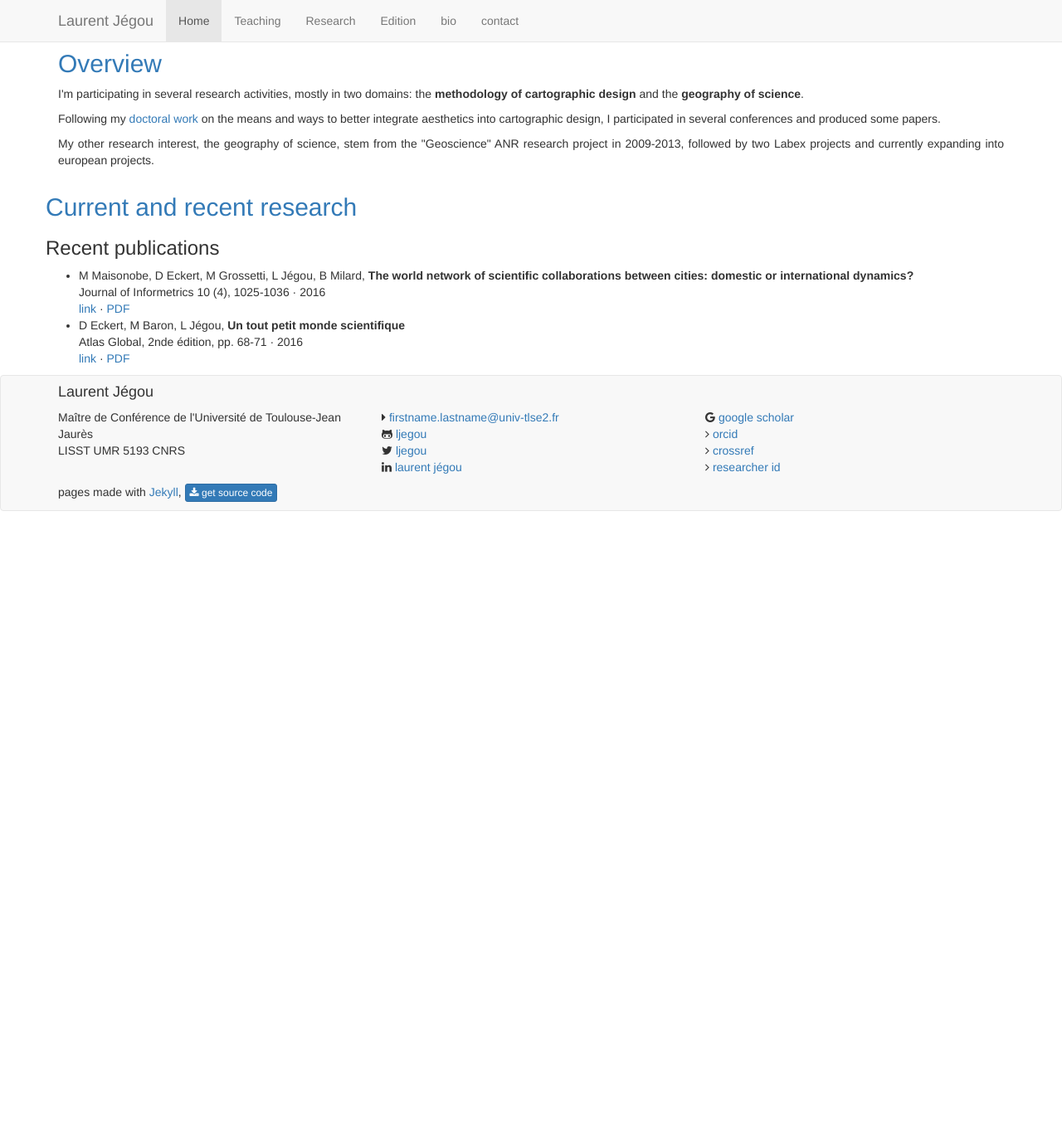
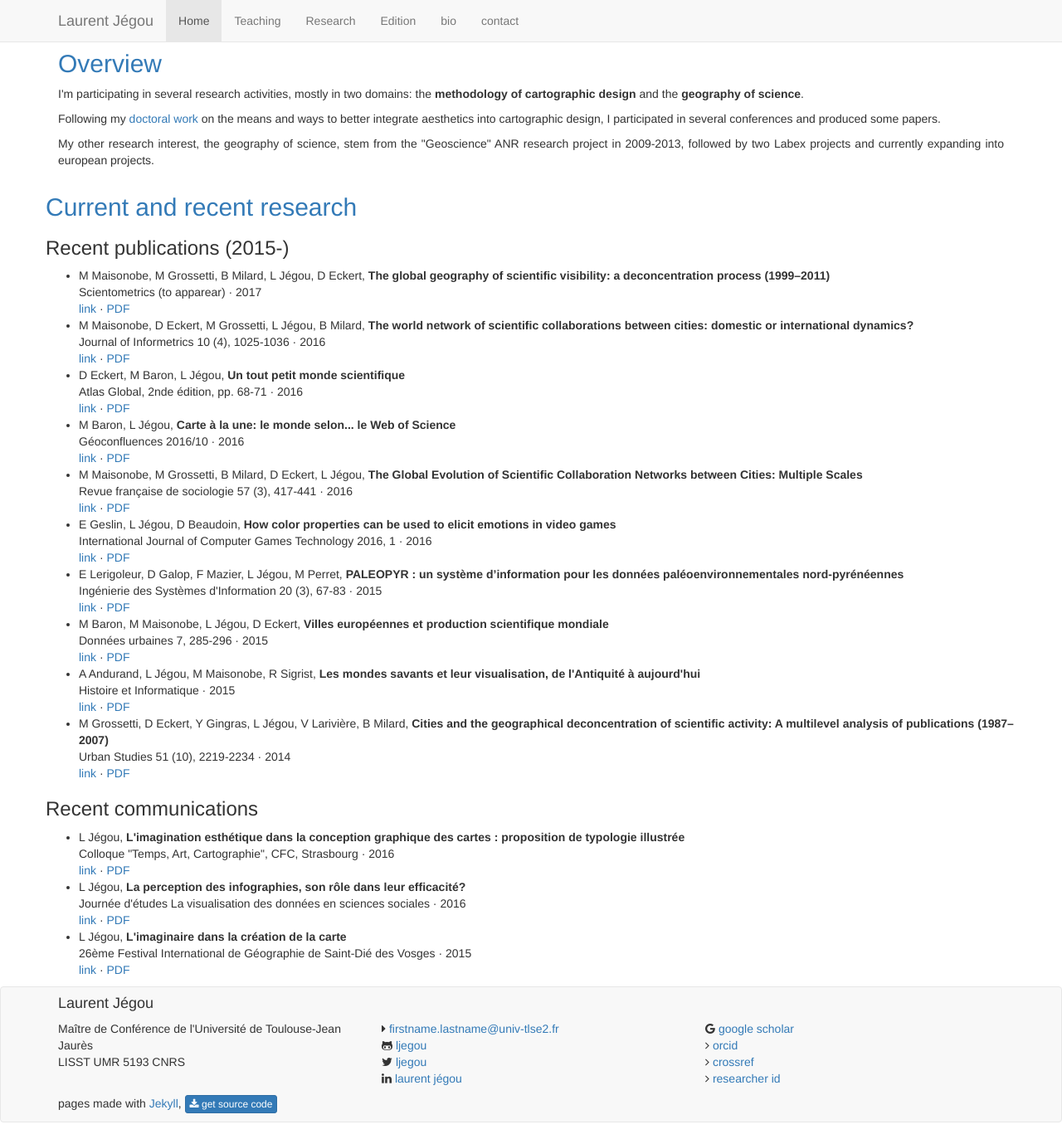
Before and after one commit to ljegou/ljegou.github.io, a Jekyll site: the page research/research.html, which Jekyll copies as it is, in a window 1280 px wide and 1373 px high. Shown: the whole window at 83% size. Built offline with Jekyll 4.4.1, drawn with Linux system fonts in a browser that asks for light colours.

Commit message:
Research

```diff
--- a/index.html
+++ b/index.html
@@ -94,9 +94,10 @@
                 </a>
             </div>
             <div class="col-sm-4">
-                <h4><strong>Edition</strong></h4>
+                <h4><strong>Edition & animation</strong></h4>
                 <p class="text-muted">
                     Co-dir. M@ppemonde journal<br/>
+                    Co-org of In-Terre-Active expo.<br/>
                     &nbsp;
                 </p>
                 <a href="edition/edition.html">
--- a/research/research.html
+++ b/research/research.html
@@ -66,8 +66,13 @@
 
 
 
-<h3>Recent publications</h3>
+<h3>Recent publications (2015-)</h3>
 <ul>
+
+    <li>M Maisonobe, M Grossetti, B Milard, L Jégou, D Eckert, <strong>The global geography of scientific visibility: a deconcentration process (1999–2011)</strong><br/>
+    Scientometrics (to apparear)&nbsp;&middot;&nbsp;2017<br/>
+	<a href="">link</a>&nbsp;&middot;&nbsp;<a href="">PDF</a>
+    </li>
 
     <li>M Maisonobe, D Eckert, M Grossetti, L Jégou, B Milard, <strong>The world network of scientific collaborations between cities: domestic or international dynamics?</strong><br/>
     Journal of Informetrics 10 (4), 1025-1036&nbsp;&middot;&nbsp;2016<br/>
@@ -77,6 +82,61 @@
     <li>D Eckert, M Baron, L Jégou, <strong>Un tout petit monde scientifique</strong><br/>
     Atlas Global, 2nde édition, pp. 68-71&nbsp;&middot;&nbsp;2016<br/>
 	<a href="https://hal.archives-ouvertes.fr/hal-01383155/">link</a>&nbsp;&middot;&nbsp;<a href="">PDF</a>
+    </li>
+
+    <li>M Baron, L Jégou, <strong>Carte à la une: le monde selon... le Web of Science</strong><br/>
+    Géoconfluences 2016/10&nbsp;&middot;&nbsp;2016<br/>
+	<a href="http://geoconfluences.ens-lyon.fr/informations-scientifiques/a-la-une/carte-a-la-une/carte-a-la-une-le-monde-selon-web-of-science">link</a>&nbsp;&middot;&nbsp;<a href="">PDF</a>
+    </li>
+
+    <li>M Maisonobe, M Grossetti, B Milard, D Eckert, L Jégou, <strong>The Global Evolution of Scientific Collaboration Networks between Cities: Multiple Scales</strong><br/>
+    Revue française de sociologie 57 (3), 417-441&nbsp;&middot;&nbsp;2016<br/>
+	<a href="http://www.cairn-int.info/resume.php?ID_ARTICLE=E_RFS_573_0417">link</a>&nbsp;&middot;&nbsp;<a href="http://www.cairn.info/article.php?ID_ARTICLE=RFS_573_0417">PDF</a>
+    </li>
+
+    <li>E Geslin, L Jégou, D Beaudoin, <strong>How color properties can be used to elicit emotions in video games</strong><br/>
+    International Journal of Computer Games Technology 2016, 1&nbsp;&middot;&nbsp;2016<br/>
+	<a href="https://dl.acm.org/citation.cfm?id=2934429">link</a>&nbsp;&middot;&nbsp;<a href="http://downloads.hindawi.com/journals/ijcgt/2016/5182768.pdf">PDF</a>
+    </li>
+
+    <li>E Lerigoleur, D Galop, F Mazier, L Jégou, M Perret, <strong>PALEOPYR : un système d’information pour les données paléoenvironnementales nord-pyrénéennes</strong><br/>
+    Ingénierie des Systèmes d'Information 20 (3), 67-83&nbsp;&middot;&nbsp;2015<br/>
+	<a href="https://isi.revuesonline.com/article.jsp?articleId=20886">link</a>&nbsp;&middot;&nbsp;<a href="">PDF</a>
+    </li>
+
+    <li>M Baron, M Maisonobe, L Jégou, D Eckert, <strong>Villes européennes et production scientifique mondiale</strong><br/>
+    Données urbaines 7, 285-296&nbsp;&middot;&nbsp;2015<br/>
+	<a href="https://halshs.archives-ouvertes.fr/halshs-01261101/">link</a>&nbsp;&middot;&nbsp;<a href="https://halshs.archives-ouvertes.fr/halshs-01261101/">PDF</a>
+    </li>
+
+    <li>A Andurand, L Jégou, M Maisonobe, R Sigrist, <strong>Les mondes savants et leur visualisation, de l'Antiquité à aujourd'hui</strong><br/>
+    Histoire et Informatique&nbsp;&middot;&nbsp;2015<br/>
+	<a href="https://halshs.archives-ouvertes.fr/halshs-01272385">link</a>&nbsp;&middot;&nbsp;<a href="https://halshs.archives-ouvertes.fr/halshs-01272385">PDF</a>
+    </li>
+
+    <li>M Grossetti, D Eckert, Y Gingras, L Jégou, V Larivière, B Milard, <strong>Cities and the geographical deconcentration of scientific activity: A multilevel analysis of publications (1987–2007)</strong><br/>
+    Urban Studies 51 (10), 2219-2234&nbsp;&middot;&nbsp;2014<br/>
+	<a href="http://journals.sagepub.com/doi/abs/10.1177/0042098013506047">link</a>&nbsp;&middot;&nbsp;<a href="http://ost.openum.ca/files/sites/132/2017/06/US_GingrasLariviere.pdf">PDF</a>
+    </li>
+
+</ul>
+
+<h3>Recent communications</h3>
+<ul>
+
+    <li>L Jégou, <strong>L'imagination esthétique dans la conception graphique des cartes : proposition de typologie illustrée</strong><br/>
+    Colloque "Temps, Art, Cartographie", CFC, Strasbourg&nbsp;&middot;&nbsp;2016<br/>
+	<a href="https://halshs.archives-ouvertes.fr/view/index/identifiant/halshs-01295177/lang/fr/">link</a>&nbsp;&middot;&nbsp;<a href="https://halshs.archives-ouvertes.fr/view/index/identifiant/halshs-01295177/lang/fr/">PDF</a>
+    </li>
+
+    <li>L Jégou, <strong>La perception des infographies, son rôle dans leur efficacité?</strong><br/>
+    Journée d'études La visualisation des données en sciences sociales&nbsp;&middot;&nbsp;2016<br/>
+	<a href="https://halshs.archives-ouvertes.fr/halshs-01284747/">link</a>&nbsp;&middot;&nbsp;<a href="https://halshs.archives-ouvertes.fr/halshs-01284747/">PDF</a>
+    </li>
+
+    <li>L Jégou, <strong>L'imaginaire dans la création de la carte</strong><br/>
+    26ème Festival International de Géographie de Saint-Dié des Vosges&nbsp;&middot;&nbsp;2015<br/>
+	<a href="https://halshs.archives-ouvertes.fr/halshs-01292639/">link</a>&nbsp;&middot;&nbsp;<a href="https://halshs.archives-ouvertes.fr/halshs-01292639/">PDF</a>
     </li>
 
 </ul>
```
